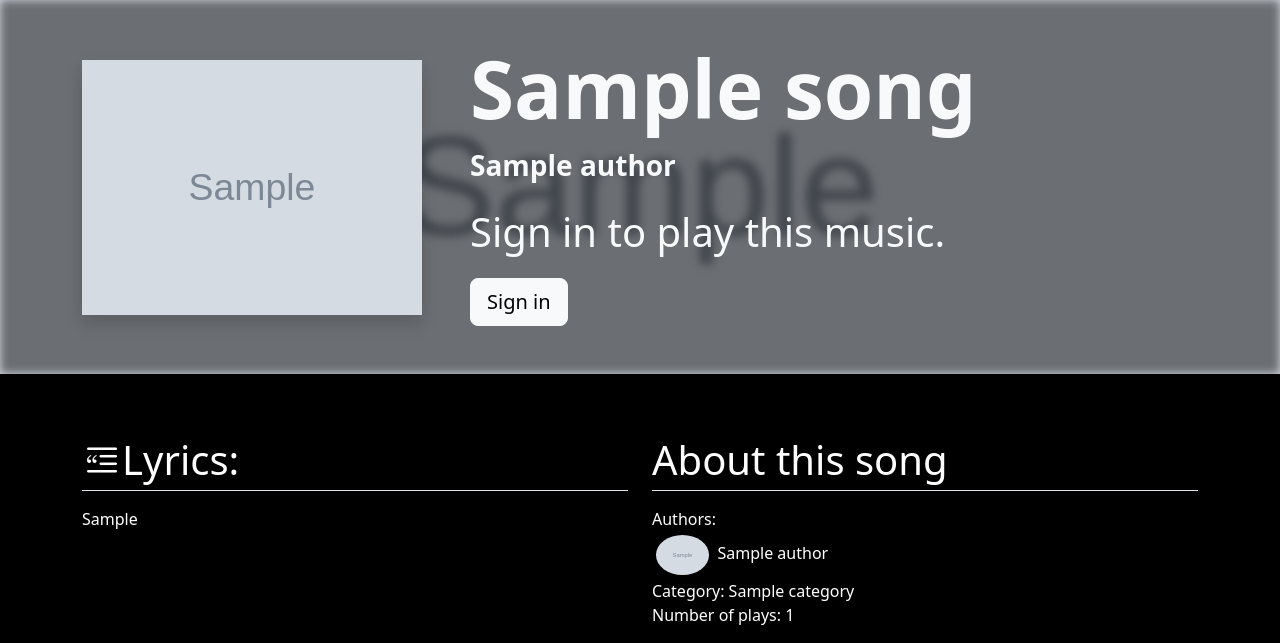
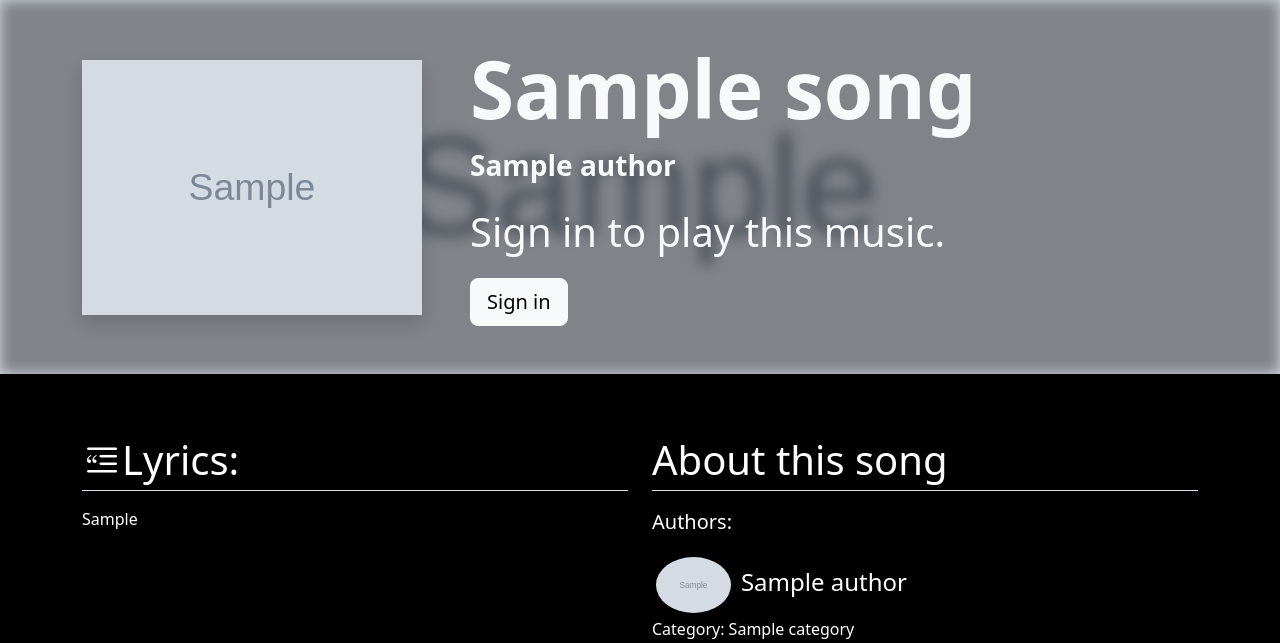
Before and after one commit to rapt8r/songify-project, a Django app: template templates/main/song_page.html in a window 1280 px wide. Shown: the part 72-715 px from the top of the page. Run offline with Django 4.2, Linux system fonts and the light colour scheme; the template is opened without the code that fills it: values that come from a table or form of the project are taken from there, others are empty; tables that the repository leaves empty hold one stand-in row (values such as "Sample post"); grey boxes marked "Sample" are stand-in pictures; some libraries are stand-ins or nearby versions.

Commit message:
Minor fixes

```diff
--- a/templates/main/song_page.html
+++ b/templates/main/song_page.html
@@ -6,26 +6,30 @@
 {% endblock %}
 
 {% block page_content %}
-    <div id='background' class="container-fluid text-light bg-dark p-0"
-         style="background-image: url({{ song.cover_image.url }}); background-size: cover; background-position: center">
-        <div class="container-fluid p-5" style="backdrop-filter: blur(5px) brightness(50%)">
+    <div class="container-fluid text-light bg-dark p-0"
+         style="background-image: url({{ song.cover_image.url }}); background-size: cover; background-position: center;">
+        <div id='background' class="container-fluid p-5"
+             style="backdrop-filter: blur(7px) brightness(60%); transition-duration: 500ms">
             <div class="container">
                 <div class="row justify-content-center align-items-center gx-5 gy-3">
                     <div class="col-md-4 text-center">
                         <img id="cover" src="{{ song.cover_image.url }}" class="img-fluid shadow">
                     </div>
+                    <!-- Song header, title and author -->
                     <div class="col-md-8">
                         <p id="title" class="display-1 fw-semibold lh-1">{{ song.title }}</p>
                         <a class='text-reset text-decoration-none'
                            href="{% url 'author_page' slug=song.author.first.slug %}"><p
                                 class="fs-3 fw-semibold" id="author">{{ song.author.first.name }}</p></a>
                         {% if user.is_authenticated %}
+                            <!-- Spinner -->
                             <div id="loader" class="spinner-border" role="status">
                             </div>
                             <!-- Player -->
                             <div id="player-wrapper" class="d-none">
                                 <div class="row">
                                     <div class="col fs-1">
+                                        <i id="btn-start" class="bi bi-skip-start-fill"></i>
                                         <i id="btn-play" class="bi bi-play-fill d-inline"></i>
                                     </div>
                                     <div class="col align-items-center justify-content-end d-none d-sm-flex">
@@ -67,13 +71,15 @@
             </div>
             <div class="col-md-6">
                 <p class="fs-1 border-bottom">About this song</p>
-                <p class="fs-6">
+                <p class="fs-5">
                     Authors:
                     <br>
+                        <div class="fs-4">
                     {% for author in song.author.all %}
                         <a class='text-reset text-decoration-none' href="{% url 'author_page' slug=author.slug %}"><img
                                 src="{{ author.profile_picture.url }}" class="rounded-50 p-1"
-                                style="max-height: 48px"> {{ author.name }}</a><br>
+                                style="max-height: 64px"> {{ author.name }}</a><br>
+                        </div>
                     {% endfor %}
                     Category: {{ song.category.first.name }}
                     <br>
@@ -91,19 +97,17 @@
 {% block page_custom_js %}
     <script src="{% static 'main/js/Vibrant.min.js' %}"></script>
     <script>
-        var range = document.getElementById("progress-bar");
-        var volume_bar = document.getElementById("volume-bar")
-        var btn_play = document.getElementById("btn-play");
-        var btn_mute = document.getElementById("btn-mute");
-        var current_time = document.getElementById(("current-time"));
-        var player_wrapper = document.getElementById("player-wrapper");
-        var loader = document.getElementById("loader");
-        var playing = false;
-        var muted = false;
-
         window.onload = function () {
             console.log("Page loaded")
-
+            const range = document.getElementById("progress-bar");
+            const volume_bar = document.getElementById("volume-bar");
+            const btn_play = document.getElementById("btn-play");
+            const btn_mute = document.getElementById("btn-mute");
+            const btn_start = document.getElementById("btn-start");
+            const player_wrapper = document.getElementById("player-wrapper");
+            const loader = document.getElementById("loader");
+            let playing = false;
+            let muted = false;
 
             //Create audio object
             var player = new Audio();
@@ -125,6 +129,7 @@
             btn_play.onclick = function () {
                 if (playing) {
                     player.pause();
+                    //Change icon
                     btn_play.classList.remove("bi-pause-fill");
                     btn_play.classList.add("bi-play-fill");
                     console.log("Pause");
@@ -132,13 +137,35 @@
                 } else {
                     console.log('Play');
                     player.play();
+                    //Change icon
                     btn_play.classList.remove("bi-play-fill");
                     btn_play.classList.add("bi-pause-fill");
                     playing = true;
                 }
             }
+            //Mute button
+            btn_mute.onclick = function () {
+                if (muted) {
+                    player.volume = 1;
+                    volume_bar.value = 1;
+                    muted = false;
+                    btn_mute.classList.remove("bi-volume-mute-fill");
+                    btn_mute.classList.add("bi-volume-up-fill");
+                } else {
+                    player.volume = 0;
+                    volume_bar.value = 0;
+                    muted = true;
+                    btn_mute.classList.remove("bi-volume-up-fill");
+                    btn_mute.classList.add("bi-volume-mute-fill");
+                }
+            }
+            //Skip to start button
+            btn_start.onclick = function() {
+                player.currentTime = 0;
+                range.value = 0;
+            }
 
-            //Player slider
+            //Player slider update
             player.ontimeupdate = function () {
                 //Calculate the percentage of song
                 var percent = this.currentTime / this.duration;
@@ -159,25 +186,8 @@
             volume_bar.onchange = function () {
                 player.volume = this.value;
             }
-            //Mute button
-            btn_mute.onclick = function() {
-                if (muted) {
-                    player.volume = 1;
-                    volume_bar.value = 1;
-                    muted = false;
-                    btn_mute.classList.remove("bi-volume-mute-fill");
-                    btn_mute.classList.add("bi-volume-up-fill");
-                }
-                else {
-                    player.volume = 0;
-                    volume_bar.value = 0;
-                    muted = true;
-                    btn_mute.classList.remove("bi-volume-up-fill");
-                    btn_mute.classList.add("bi-volume-mute-fill");
-                }
-            }
             //Logo color change
-            var cover_image = new Image();
+            const cover_image = document.getElementById("cover");
             cover_image.src = "{{ song.cover_image.url }}";
             cover_image.onload = function () {
                 var vibrant = new Vibrant(cover_image);
```
